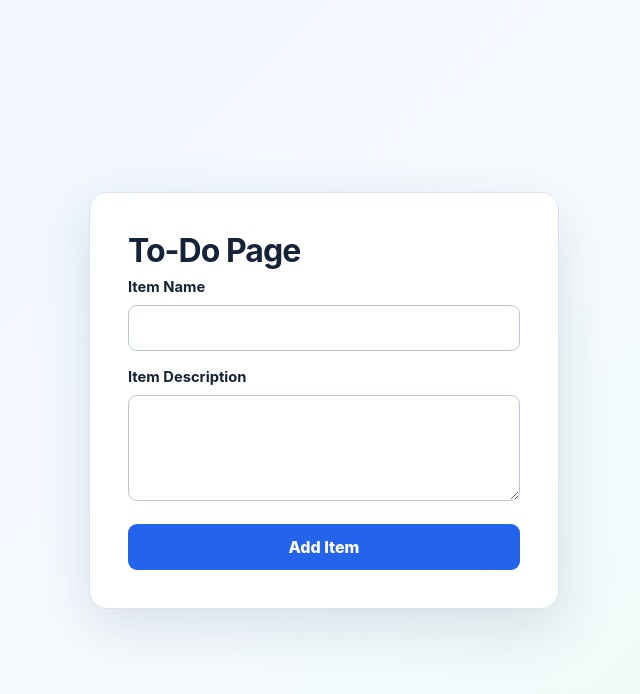
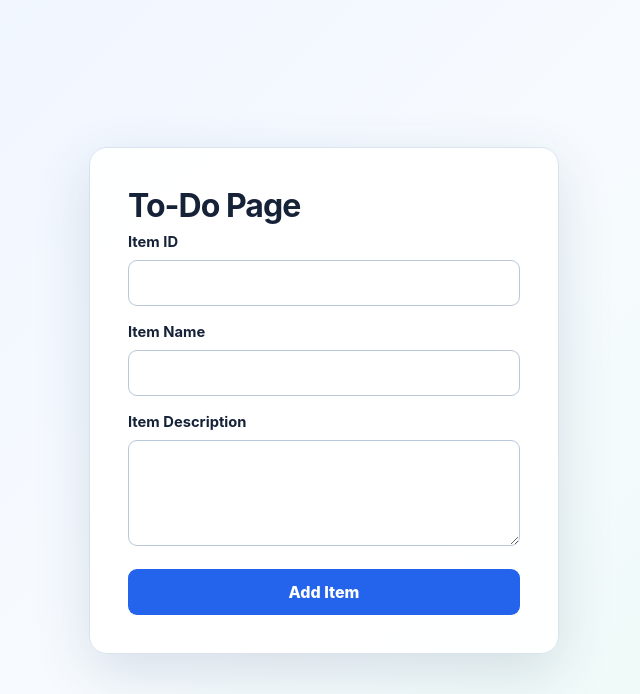
Before and after one commit to RajeshReddy999/Devops-TuteDude-Assignments, a Flask app: page / in a window 1280 px wide. Shown: the top 694 px of the page, without its empty margins (316-956 px from the left). Run offline with Flask 3, Linux system fonts and the light colour scheme.

Commit message:
Add Item ID field

```diff
--- a/assignment4/Git_and_GitHub_Rajesh/frontend/templates/index.html
+++ b/assignment4/Git_and_GitHub_Rajesh/frontend/templates/index.html
@@ -11,6 +11,9 @@
     <h1>To-Do Page</h1>
 
     <form action="http://127.0.0.1:9000/submittodoitem" method="post">
+      <label for="itemId">Item ID</label>
+      <input id="itemId" name="itemId" required>
+
       <label for="itemName">Item Name</label>
       <input id="itemName" name="itemName" required>
 
```
